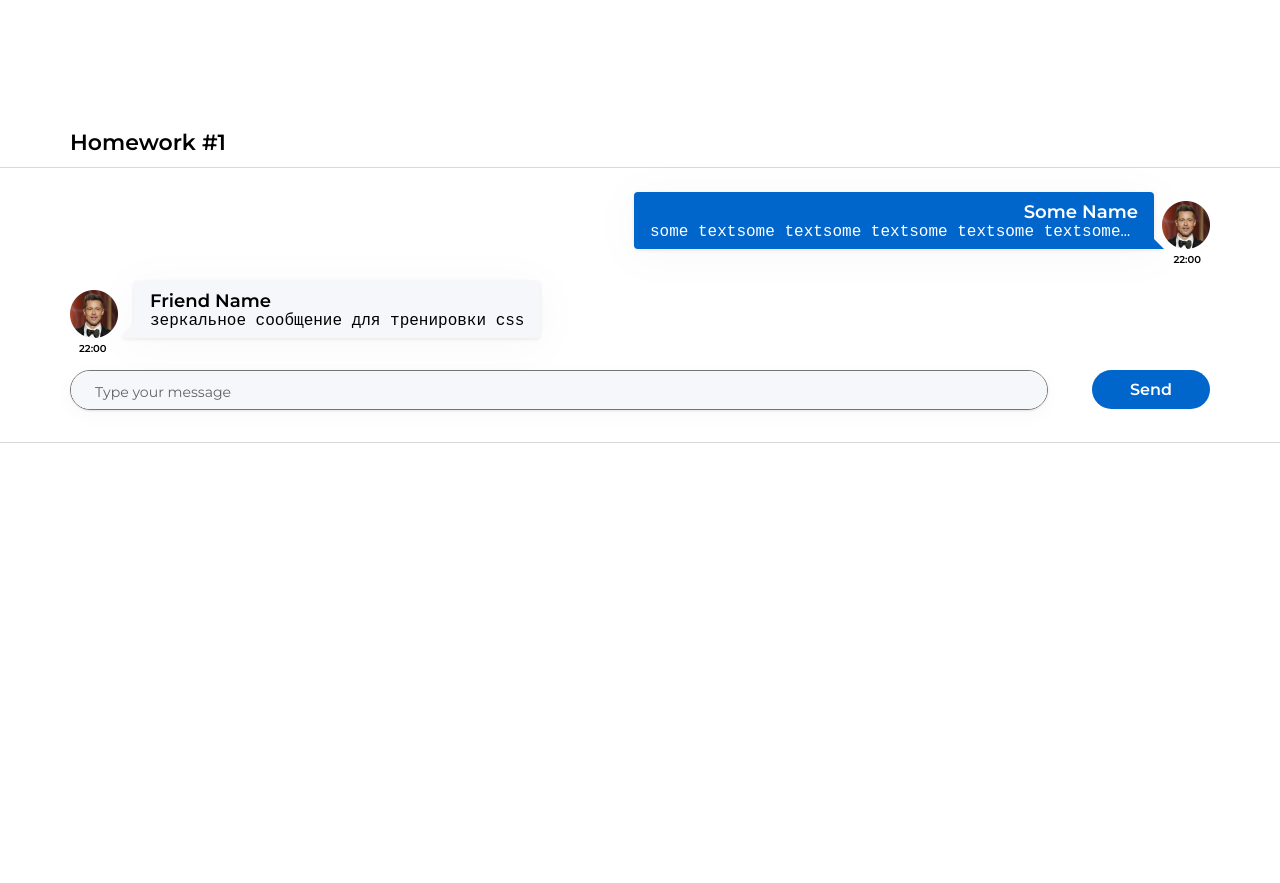
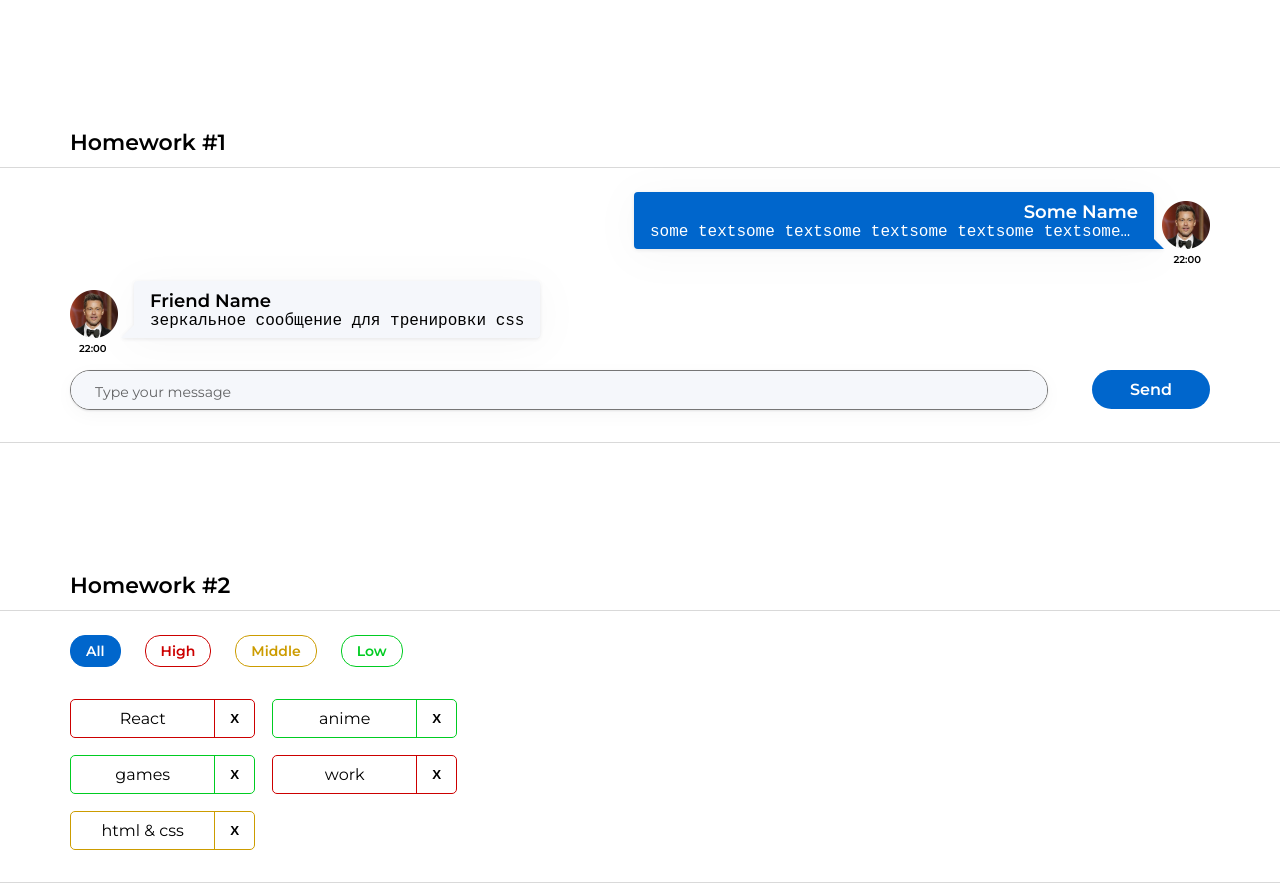
Before and after one commit to sfgardev/hws2, a React (Create React App) app: page /#/pre-junior in a window 1280 px wide. Before the commit this address led to /. Before the commit the page ends 800 px from the top, so only its background shows below. Built offline with nearby package versions, Linux system fonts and the light colour scheme.

Commit message:
sprint 2 hw week 2

```diff
--- a/src/s1-main/App.tsx
+++ b/src/s1-main/App.tsx
@@ -1,20 +1,21 @@
-import React from 'react'
-import s from './App.module.css'
-import HW1 from '../s2-homeworks/hw01/HW1'
+import React from "react";
+import s from "./App.module.css";
+import HW1 from "../s2-homeworks/hw01/HW1";
+import HW2 from "../s2-homeworks/hw02/HW2";
 
 function App() {
   return (
     <div className={s.App}>
-            <HW1/>
+      <HW1 />
       {/*раскомментировать по ходу выполнения*/}
-            {/*<HW2/>*/}
+      <HW2 />
       {/*<HW3/>*/}
       {/*<HW4/>*/}
 
       {/*при выполнении дз 5 и более - закомментировать здесь дз 1-4, так как они есть внутри дз 5*/}
       {/*<HW5/>*/}
     </div>
-    )
+  );
 }
 
-export default App
+export default App;
--- a/src/s2-homeworks/hw02/HW2.tsx
+++ b/src/s2-homeworks/hw02/HW2.tsx
@@ -1,6 +1,6 @@
-import React, {useState} from 'react'
-import Affairs from './affairs/Affairs'
-import s2 from '../../s1-main/App.module.css'
+import React, { useState } from "react";
+import Affairs from "./affairs/Affairs";
+import s2 from "../../s1-main/App.module.css";
 
 /*
  * 1 - описать типы AffairPriorityType, AffairType
@@ -17,45 +17,54 @@ import s2 from '../../s1-main/App.module.css'
  * */
 
 // types
-export type AffairPriorityType = any // need to fix any
+export type AffairPriorityType = "low" | "middle" | "high"; // need to fix any
 export type AffairType = {
-    _id: any // need to fix any
-    name: any // need to fix any
-    priority: AffairPriorityType
-}
-export type FilterType = 'all' | AffairPriorityType
+  _id: number; // need to fix any
+  name: string; // need to fix any
+  priority: AffairPriorityType;
+};
+export type FilterType = "all" | AffairPriorityType;
 
 // constants
-const defaultAffairs: any = [ // need to fix any
-    {_id: 1, name: 'React', priority: 'high'}, // студенты могут изменить содержимое name и количество элементов в массиве, ...priority не менять!
-    {_id: 2, name: 'anime', priority: 'low'},
-    {_id: 3, name: 'games', priority: 'low'},
-    {_id: 4, name: 'work', priority: 'high'},
-    {_id: 5, name: 'html & css', priority: 'middle'},
-]
+const defaultAffairs: AffairType[] = [
+  // need to fix any
+  { _id: 1, name: "React", priority: "high" }, // студенты могут изменить содержимое name и количество элементов в массиве, ...priority не менять!
+  { _id: 2, name: "anime", priority: "low" },
+  { _id: 3, name: "games", priority: "low" },
+  { _id: 4, name: "work", priority: "high" },
+  { _id: 5, name: "html & css", priority: "middle" },
+];
 
 // pure helper functions
-export const filterAffairs = (affairs: any, filter: any): any => { // need to fix any
+export const filterAffairs = (
+  affairs: AffairType[],
+  filter: FilterType
+): AffairType[] => {
+  // need to fix any
+  if (filter === "all") return affairs;
 
+  return affairs.filter((affair) => affair.priority === filter);
+};
+export const deleteAffair = (
+  affairs: AffairType[],
+  _id: number
+): AffairType[] => {
+  // need to fix any
 
-    return affairs // need to fix
-}
-export const deleteAffair = (affairs: any, _id: any): any => { // need to fix any
-
-    return affairs // need to fix
-}
+  return affairs.filter((affair) => affair._id !== _id); // need to fix
+};
 
 function HW2() {
-    const [affairs, setAffairs] = useState<any>(defaultAffairs) // need to fix any
-    const [filter, setFilter] = useState<FilterType>('all')
+  const [affairs, setAffairs] = useState<AffairType[]>(defaultAffairs); // need to fix any
+  const [filter, setFilter] = useState<FilterType>("all");
 
-    const filteredAffairs = filterAffairs(affairs, filter)
-    const deleteAffairCallback = (_id: any) => { // need to fix any
-        // need to fix
-    }
+  const filteredAffairs = filterAffairs(affairs, filter);
+  const deleteAffairCallback = (_id: number) => {
+    setAffairs((prevAffairs) => deleteAffair(prevAffairs, _id));
+  };
 
   return (
-        <div id={'hw2'}>
+    <div id={"hw2"}>
       <div className={s2.hwTitle}>Homework #2</div>
       <div className={s2.hw}>
         <Affairs
@@ -66,7 +75,7 @@ function HW2() {
         />
       </div>
     </div>
-    )
+  );
 }
 
-export default HW2
+export default HW2;
--- a/src/s2-homeworks/hw02/affairs/Affairs.tsx
+++ b/src/s2-homeworks/hw02/affairs/Affairs.tsx
@@ -1,33 +1,45 @@
-import React from 'react'
-import Affair from './affair/Affair'
-import {AffairType, FilterType} from '../HW2'
-import s from './Affairs.module.css'
+import React from "react";
+import Affair from "./affair/Affair";
+import { AffairType, FilterType } from "../HW2";
+import s from "./Affairs.module.css";
+
+// data={filteredAffairs}
+// setFilter={setFilter}
+// deleteAffairCallback={deleteAffairCallback}
+// filter={filter}
 
 type AffairsPropsType = {
-    data: any // need to fix any
-    setFilter: any
-    deleteAffairCallback: any
-    filter: FilterType
-}
+  data: AffairType[]; // need to fix any
+  setFilter: (filter: FilterType) => void;
+  deleteAffairCallback: (_id: number) => void;
+  filter: FilterType;
+};
 
 function Affairs(props: AffairsPropsType) {
   const setAll = () => {
-        // need to fix
-    }
+    props.setFilter("all");
+  };
   const setHigh = () => {
-        // need to fix
-    }
+    props.setFilter("high");
+  };
   const setMiddle = () => {
-        // need to fix
-    }
+    props.setFilter("middle");
+  };
   const setLow = () => {
-        // need to fix
-    }
+    props.setFilter("low");
+  };
 
-    const cnAll = s.button + ' ' + s.all + (props.filter === 'all' ? ' ' + s.active : '')
-    const cnHigh = s.button + ' ' + s.high + (props.filter === 'high' ? ' ' + s.active : '')
-    const cnMiddle = s.button + ' ' + s.middle + (props.filter === 'middle' ? ' ' + s.active : '')
-    const cnLow = s.button + ' ' + s.low + (props.filter === 'low' ? ' ' + s.active : '')
+  const cnAll =
+    s.button + " " + s.all + (props.filter === "all" ? " " + s.active : "");
+  const cnHigh =
+    s.button + " " + s.high + (props.filter === "high" ? " " + s.active : "");
+  const cnMiddle =
+    s.button +
+    " " +
+    s.middle +
+    (props.filter === "middle" ? " " + s.active : "");
+  const cnLow =
+    s.button + " " + s.low + (props.filter === "low" ? " " + s.active : "");
 
   const mappedAffairs = props.data.map((a: AffairType) => (
     <Affair
@@ -35,43 +47,31 @@ function Affairs(props: AffairsPropsType) {
       affair={a}
       deleteAffairCallback={props.deleteAffairCallback}
     />
-    ))
+  ));
 
   return (
     <div>
       <div className={s.buttonContainer}>
-                <button
-                    id={'hw2-button-all'}
-                    onClick={setAll}
-                    className={cnAll}
-                >
+        <button id={"hw2-button-all"} onClick={setAll} className={cnAll}>
           All
         </button>
-                <button
-                    id={'hw2-button-high'}
-                    onClick={setHigh}
-                    className={cnHigh}
-                >
+        <button id={"hw2-button-high"} onClick={setHigh} className={cnHigh}>
           High
         </button>
         <button
-                    id={'hw2-button-middle'}
+          id={"hw2-button-middle"}
           onClick={setMiddle}
           className={cnMiddle}
         >
           Middle
         </button>
-                <button
-                    id={'hw2-button-low'}
-                    onClick={setLow}
-                    className={cnLow}
-                >
+        <button id={"hw2-button-low"} onClick={setLow} className={cnLow}>
           Low
         </button>
       </div>
       <div className={s.affairs}>{mappedAffairs}</div>
     </div>
-    )
+  );
 }
 
-export default Affairs
+export default Affairs;
--- a/src/s2-homeworks/hw02/affairs/affair/Affair.tsx
+++ b/src/s2-homeworks/hw02/affairs/affair/Affair.tsx
@@ -1,49 +1,43 @@
-import React from 'react'
-import { AffairType } from '../../HW2'
-import s from './Affair.module.css'
-import s2 from '../Affairs.module.css'
+import React from "react";
+import { AffairType } from "../../HW2";
+import s from "./Affair.module.css";
+import s2 from "../Affairs.module.css";
 
 type AffairPropsType = {
   // key не нужно типизировать
-    affair: AffairType
-    deleteAffairCallback: any // need to fix any
-}
+  affair: AffairType;
+  deleteAffairCallback: (_id: number) => void; // need to fix any
+};
 
 function Affair(props: AffairPropsType) {
   const deleteCallback = () => {
-        // need to fix
-    }
+    props.deleteAffairCallback(props.affair._id);
+  };
 
-    const nameClass = s.name + ' ' + s2[props.affair.priority]
-    const buttonClass = s.closeButton + ' ' + s2[props.affair.priority]
-    const affairClass = s.affair + ' ' + s2[props.affair.priority]
+  const nameClass = s.name + " " + s2[props.affair.priority];
+  const buttonClass = s.closeButton + " " + s2[props.affair.priority];
+  const affairClass = s.affair + " " + s2[props.affair.priority];
 
   return (
-        <div
-            id={'hw2-affair-' + props.affair._id}
-            className={affairClass}
-        >
-            <div id={'hw2-name-' + props.affair._id} className={nameClass}>
+    <div id={"hw2-affair-" + props.affair._id} className={affairClass}>
+      <div id={"hw2-name-" + props.affair._id} className={nameClass}>
         {/*создаёт студент*/}
-
+        {props.affair.name}
         {/**/}
       </div>
-            <div id={'hw2-priority-' + props.affair._id} hidden>
+      <div id={"hw2-priority-" + props.affair._id} hidden>
         {props.affair.priority}
       </div>
 
       <button
-                id={'hw2-button-delete-' + props.affair._id}
+        id={"hw2-button-delete-" + props.affair._id}
         className={buttonClass}
-                // need to fix
-
+        onClick={deleteCallback}
       >
-                {/*текст кнопки могут изменить студенты*/}
-                X
-                {/**/}
+        {/*текст кнопки могут изменить студенты*/}X{/**/}
       </button>
     </div>
-    )
+  );
 }
 
-export default Affair
+export default Affair;
```
Also changed, not shown: 2 other files (tests, documents, lock files or other folders). Lines whose indentation alone changed are shown as unchanged.
